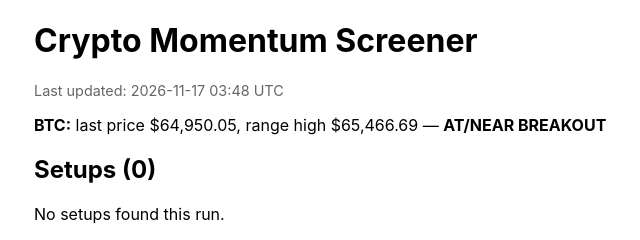
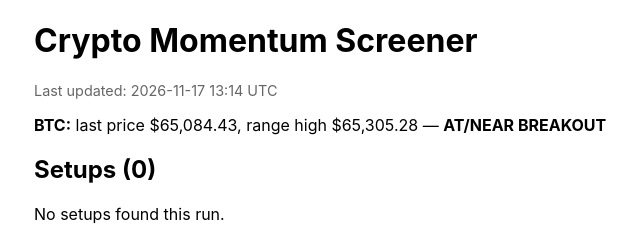
Before and after one commit to meskalinas23/crypto-leverage, a plain HTML site: page docs/index.html in a window 1280 px wide. Shown: the full height of the page, 156-796 px from the left. Drawn offline with Linux system fonts and the light colour scheme.

Commit message:
Update screener results

```diff
--- a/docs/index.html
+++ b/docs/index.html
@@ -14,10 +14,10 @@
 </head>
 <body>
     <h1>Crypto Momentum Screener</h1>
-    <p class="updated">Last updated: 2026-11-17 03:48 UTC</p>
+    <p class="updated">Last updated: 2026-11-17 13:14 UTC</p>
 
-        <p><strong>BTC:</strong> last price $64,950.05,
-        range high $65,466.69 &mdash; <strong>AT/NEAR BREAKOUT</strong></p>
+        <p><strong>BTC:</strong> last price $65,084.43,
+        range high $65,305.28 &mdash; <strong>AT/NEAR BREAKOUT</strong></p>
 
     <h2>Setups (0)</h2>
     <p>No setups found this run.</p>
```
